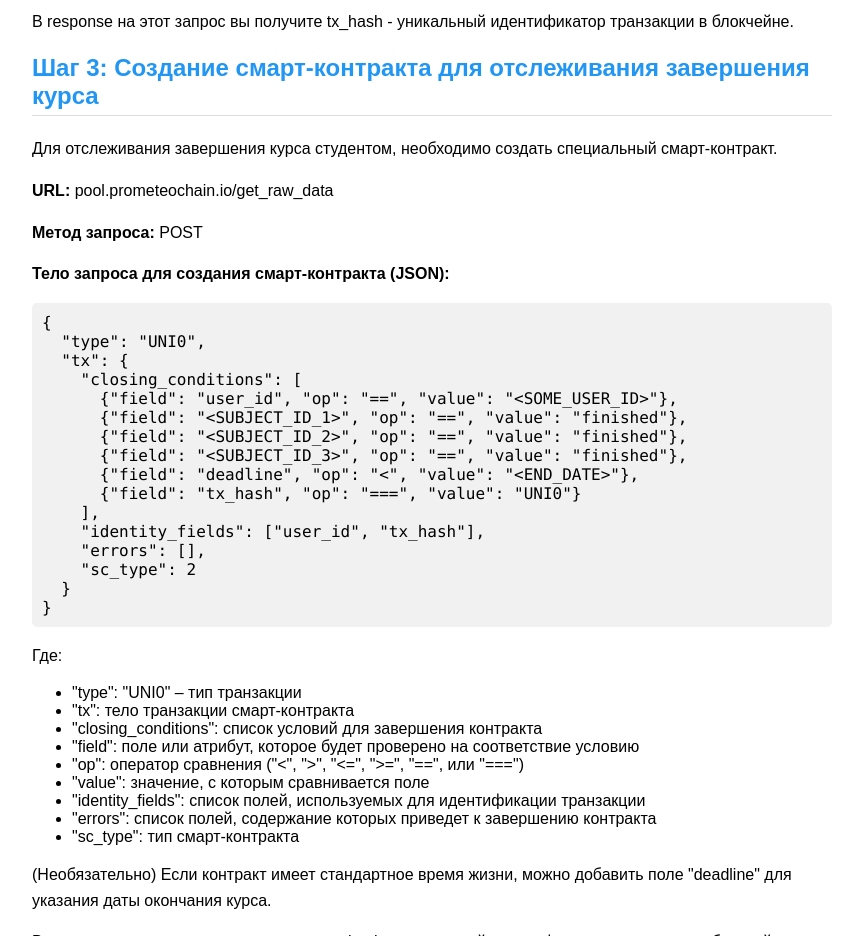
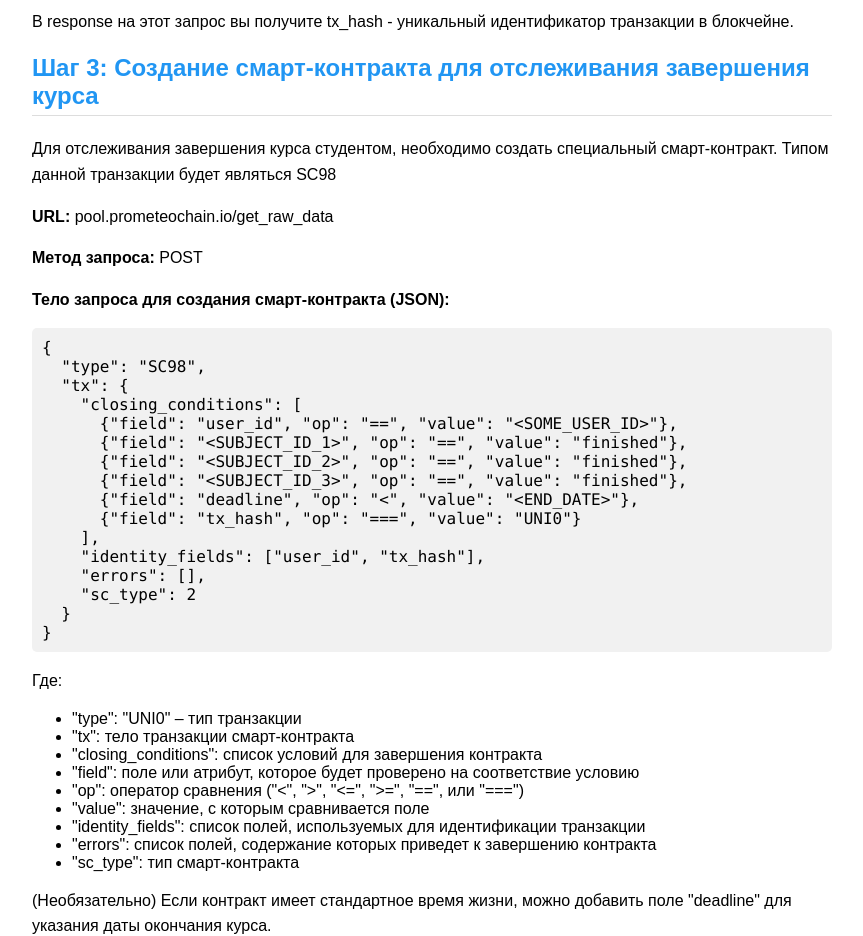
Before and after one commit to katawabaka/docs, a plain HTML site: page index.html in a window 1280 px wide. Shown: the part 1380-2316 px from the top of the page, without its empty margins (208-1071 px from the left). Drawn offline with Linux system fonts and the light colour scheme.

Commit message:
Update index.html

```diff
--- a/index.html
+++ b/index.html
@@ -100,12 +100,12 @@
 <p>В response на этот запрос вы получите tx_hash - уникальный идентификатор транзакции в блокчейне.</p>
 
 <h2>Шаг 3: Создание смарт-контракта для отслеживания завершения курса</h2>
-<p>Для отслеживания завершения курса студентом, необходимо создать специальный смарт-контракт.</p>
+<p>Для отслеживания завершения курса студентом, необходимо создать специальный смарт-контракт. Типом данной транзакции будет являться SC98</p>
 <p><strong>URL:</strong> pool.prometeochain.io/get_raw_data</p>
 <p><strong>Метод запроса:</strong> POST</p>
 <p><strong>Тело запроса для создания смарт-контракта (JSON):</strong></p>
 <pre><code>{
-  "type": "UNI0",
+  "type": "SC98",
   "tx": {
     "closing_conditions": [
       {"field": "user_id", "op": "==", "value": "&lt;SOME_USER_ID&gt;"},
```
